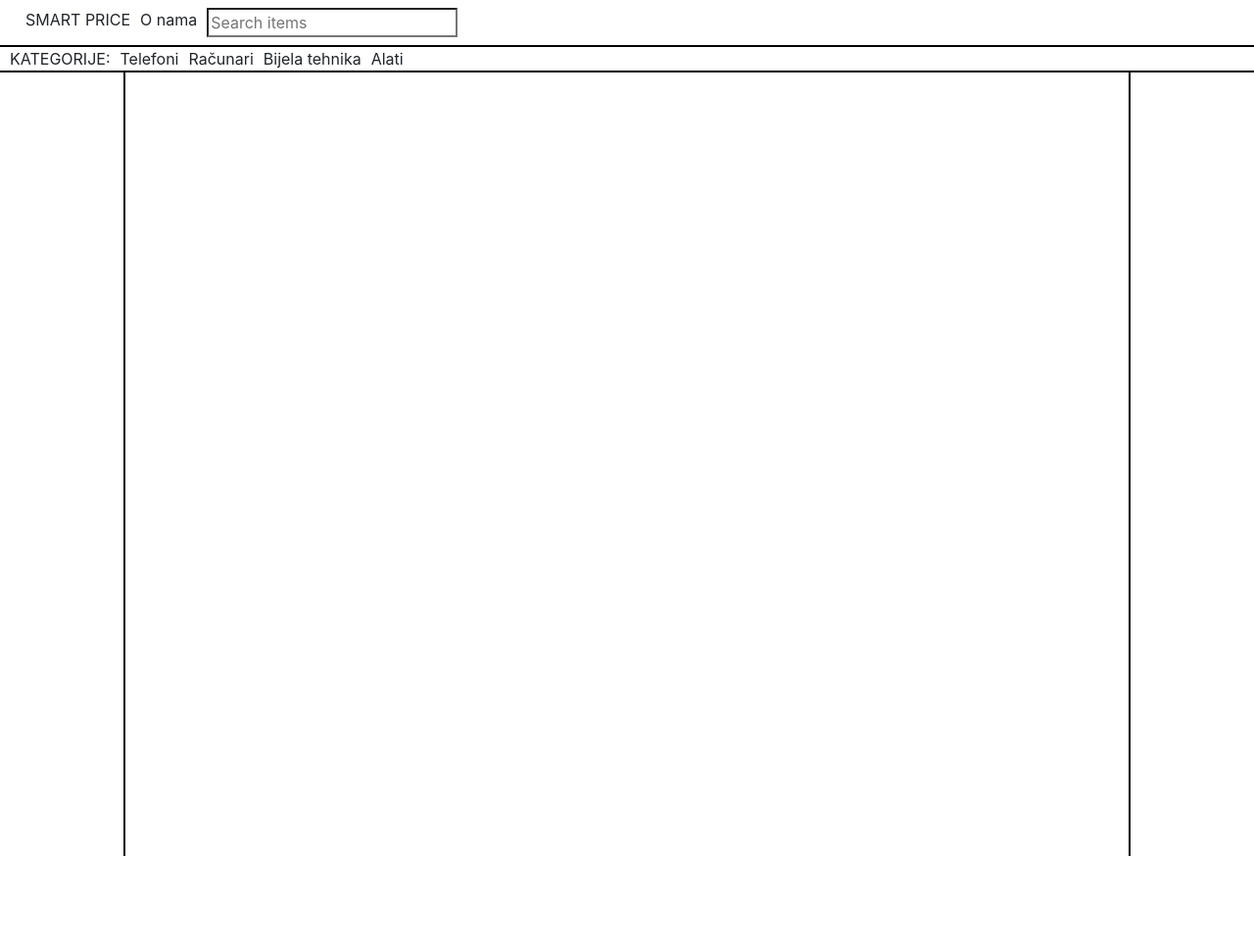
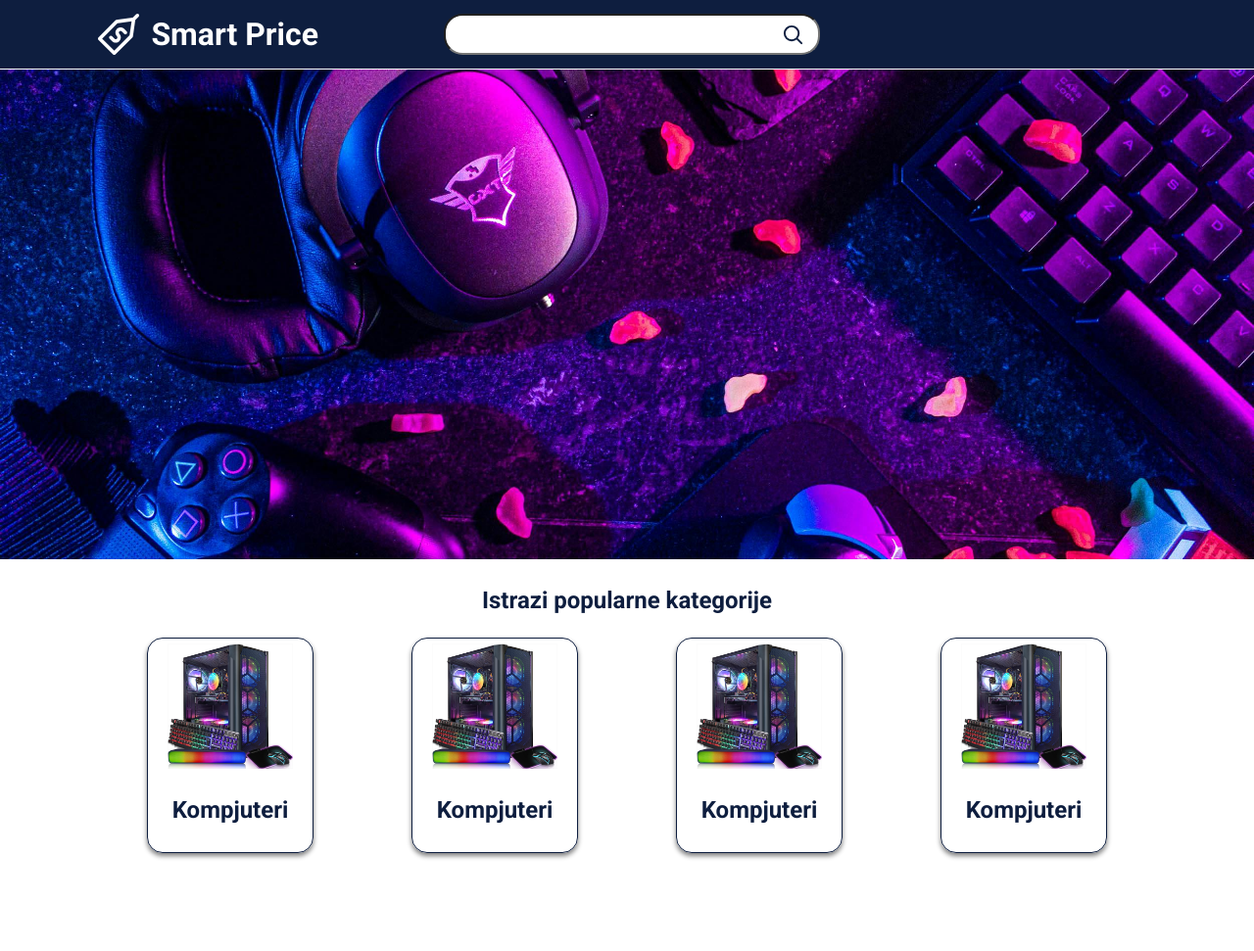
Before and after one commit to sklit-dsk/BeautifulSoup-price-parser, a Django app: page / in a window 1280 px wide. Shown: the whole page at 98% size. Before the commit the page ends 874 px from the top, so only its background shows below. Run offline with Django 5.2, Linux system fonts and the light colour scheme.

Commit message:
add frontend + search (without categories)

```diff
--- /dev/null
+++ b/website/parser/static/parser/css/header.css
@@ -0,0 +1,69 @@
+header {
+
+   position: sticky;
+   left: 0;
+   top: 0;
+   background-color: #0E1E3F;
+   color: white;
+   display: flex;
+   align-items: center;
+   height: 70px;
+   border-bottom: 1px solid white;
+}
+
+.title-section{
+   width: 225px;
+   height: 80%;
+   margin-left: 100px;
+   display: flex;
+   justify-content: space-between;
+   align-items: center;
+}
+
+.main-title{
+   font-size: 2em;
+}
+
+.title-section img {
+   height: 75%;
+}
+.search-section{
+   height: 60%;
+   display: flex;
+   align-items: center;
+   margin-left: 10%;
+   width: clamp(200px, 30%, 1700px);
+}
+.search-section form{
+   position: relative;
+   display: flex;
+   width: 100%;
+   height: 100%;
+}
+
+#main-search-input{
+   text-indent: 20px;
+   font-size: 1.2em;
+   border-radius:1em;
+   width: 100%;
+}
+
+#main-search-button{
+   position: absolute;
+   right: 10px;
+   top: 20%;
+   border: 0;
+   background-color: white;
+   width: 35px;
+   height: 30px;
+   cursor: pointer;
+}
+
+#main-search-button img{
+   width: 100%;
+}
+
+.no-decoration {
+    text-decoration: none; /* Убираем подчеркивание ссылки */
+    color: inherit; /* Наследуем цвет текста от родительского элемента */
+}
--- a/website/parser/static/parser/css/index.css
+++ b/website/parser/static/parser/css/index.css
@@ -1,51 +1,47 @@
-.grid-container {
-    display: grid;
-    grid-template-columns: repeat(4, 25%);
-    align-items: center;
+.hero-container{
+   width: 100%;
+
 }
 
-.grid-item {
-    width: 50%;
-    margin: 10px; /* Добавляем отступы между элементами */
-    box-sizing: border-box; /* Учитываем отступы в расчетах ширины элемента */
-    text-align: center;
+.hero-container img{
+   object-fit: cover;
+   width: 100%;
+   height: 500px;
 }
 
-.grid-item img {
-    width: 100%;
-    align-items: center; /* Выравниваем по вертикали */
+.categories-section{
+   display: flex;
+   flex-direction: column;
+   justify-content: center;
+   align-items: center;
+   width: 100%;
 }
 
-.empty-result {
-    align-items: center; /* Выравниваем по вертикали */
+.categories-section p {
+   font-weight: bold;
+   font-size: 1.5rem;
+   color:#0E1E3F;
 }
 
-ul {
-    list-style-type: none;
+.categories-container{
+   display: flex;
+   justify-content: center;
+   gap: 100px;
+   padding-bottom: 100px;
 }
 
-.main-content {
-    display: flex;
-    width: 100%;
-    height: 100vh; /* 100% высоты окна просмотра */
+.category {
+
+   padding: 5px;
+   padding-left: 20px;
+   padding-right: 20px;
+   border: 1px solid #0E1E3F;
+   box-shadow: 0px 3px 5px gray;
+   border-radius: 1em;
+   width: 10%;
+   text-align: center;
 }
 
-.left {
-    width: 10%;
-    min-height: 100%;
-    border-right: 2px solid black;
-    display: inline;
+.category img{
+   width: 100%;
 }
-
-.right {
-    width: 10%;
-    height: 100%;
-    border-left: 2px solid black;
-    display: inline;
-}
-
-.center {
-    flex-grow: 1;
-
-    display: inline;
-}
--- /dev/null
+++ b/website/parser/static/parser/css/main.css
@@ -0,0 +1,8 @@
+@import url('https://fonts.googleapis.com/css2?family=Roboto:ital,wght@0,100;0,300;0,400;0,500;0,700;0,900;1,100;1,300;1,400;1,500;1,700;1,900&display=swap');
+
+*{
+   font-family: 'Roboto';
+}
+body{
+   margin: 0;
+}
--- a/website/parser/static/parser/css/navbar2.css
+++ /dev/null
@@ -1,20 +0,0 @@
-nav {
-    border-bottom: 2px solid black;
-    display: block;
-}
-
-ul {
-    list-style-type: none;
-    margin: 0;
-    padding: 0;
-    display: flex;
-}
-
-li {
-    display: inline;
-    margin-left: 10px;
-}
-
-.search {
-    display: inline;
-}
--- a/website/parser/templates/parser/index.html
+++ b/website/parser/templates/parser/index.html
@@ -1,57 +1,56 @@
-<!doctype html>
+<!DOCTYPE html>
 {% load static %}
 <html lang="en">
 <head>
-    <!-- Required meta tags -->
-    <meta charset="utf-8">
-    <meta name="viewport" content="width=device-width, initial-scale=1, shrink-to-fit=no">
+    <link rel="stylesheet" href="{% static 'parser/css/main.css' %}">
     <link rel="stylesheet" href="{% static 'parser/css/index.css' %}">
-    <!-- Bootstrap CSS -->
-    <link rel="stylesheet" href="https://cdn.jsdelivr.net/npm/bootstrap@4.1.3/dist/css/bootstrap.min.css"
-          integrity="sha384-MCw98/SFnGE8fJT3GXwEOngsV7Zt27NXFoaoApmYm81iuXoPkFOJwJ8ERdknLPMO" crossorigin="anonymous">
-    <link rel="icon" type="image/png" href="{% static 'parser/images/discount.png' %}">
-    <title>Smart Price</title>
+    <link rel="stylesheet" href="{% static 'parser/css/header.css' %}">
+    <link rel="icon" type="image/png" href="{% static 'parser/images/logo.svg' %}">
+
+    <meta charset="UTF-8">
+    <meta name="viewport" content="width=device-width, initial-scale=1.0">
+    <title>Smart Price Main</title>
 </head>
 <body>
-{% include 'includes/navbar2.html' %}
-{% include 'includes/categories.html' %}
-<div class="main-content">
-    <div class="left"></div>
-    <div class="center">
-        <ul class="found-items">
-        {% for source, values in parsed_sources.items %}
-            <h1 class="shop-name">{{ source.upper }}</h1>
-            {% if values %}
-                <li>
-                    <div class="grid-container">
-                        {% for item in values %}
-                            <div class="grid-item">
-                                <img src="{{ item.picture }}" alt="{{ item.title }}">
-                                <p><a href="{{ item.link }}">{{ item.title }}</a></p>
-                                <p>{{ item.price }} €</p>
+<header>
+    <div class="title-section">
+        <img src="{% static 'parser/images/logo.svg' %}" alt="" srcset="">
+        <h3 class="main-title"><a href="{% url 'index' %}" class="no-decoration">Smart Price</a></h3>
     </div>
-                            {% if forloop.counter|divisibleby:"4" and not forloop.last %}
+    <div class="search-section">
+        <form action="{% url 'search_view' %}" method="GET">
+            <input type="text" name="q" id="main-search-input">
+            <button type="button" id="main-search-button"><img src="{% static 'parser/images/search.svg' %}" alt=""
+                                                               srcset=""></button>
+        </form>
     </div>
-                                <div class="grid-container">
-                            {% endif %}
-                        {% if forloop.last %}
-                            {% for i in remainder %}
-                                <div class="grid-item">
+</header>
+<main>
+    <div class="hero-container">
+        <img src="{% static 'parser/images/hero.jpg' %}" alt="gaming">
     </div>
-                            {% endfor %}
+    <div class="categories-section">
+        <p>Istrazi popularne kategorije</p>
+        <div class="categories-container">
+            <div class="computers category">
+                <img src="../../static/parser/images/computer.jpg" alt="computer">
+                <p>Kompjuteri</p>
             </div>
-                            <div class="grid-container">
-                        {% endif %}
-                        {% endfor %}
+            <div class="computers category">
+                <img src="../../static/parser/images/computer.jpg" alt="computer">
+                <p>Kompjuteri</p>
             </div>
-                </li>
-            {% else %}
-                <p class="empty-result">Nema rezultata.</p>
-            {% endif %}
-        {% endfor %}
-    </ul>
+            <div class="computers category">
+                <img src="../../static/parser/images/computer.jpg" alt="computer">
+                <p>Kompjuteri</p>
             </div>
-    <div class="right"></div>
+            <div class="computers category">
+                <img src="../../static/parser/images/computer.jpg" alt="computer">
+                <p>Kompjuteri</p>
             </div>
+        </div>
+    </div>
+</main>
+
 </body>
 </html>
--- a/website/parser/urls.py
+++ b/website/parser/urls.py
@@ -1,6 +1,8 @@
 from django.urls import path
-from .views import index
+from .views import *
 
 urlpatterns = [
     path('', index, name='index'),
+    path('products', products, name='products'),
+    path('search', search_view, name='search_view'),
 ]
--- a/website/parser/views.py
+++ b/website/parser/views.py
@@ -4,23 +4,44 @@ from django.http import HttpRequest
 from services.parsers import *
 
 
-def parse_sources(search_text: str):
-    return {
-        'multicom': parse_multicom(search_text),
-        'tehnomax': parse_tehnomax(search_text),
-        'datika': parse_datika(search_text),
-    }
+def parse_sources(search_text: str, category: str = None):
+    united_result = parse_multicom(search_text, category) + parse_tehnomax(search_text, category) + parse_datika(
+        search_text, category)
+
+    return united_result
 
 
 # Create your views here.
+# def index(request: HttpRequest):
+#     if request.method == 'POST':
+#         search_text = request.POST.get('search_text')
+#         sources = parse_sources(search_text)
+#         context = {
+#             'parsed_sources': sources,
+#             'remainder': [str(i) for i in range(len(sources) % 4)],
+#         }
+#         return render(request, 'parser/old_index.html', context=context)
+#     elif request.method == 'GET':
+#         return render(request, 'parser/old_index.html')
+
+
 def index(request: HttpRequest):
-    if request.method == 'POST':
-        search_text = request.POST.get('search_text')
-        sources = parse_sources(search_text)
-        context = {
-            'parsed_sources': sources,
-            'remainder': [str(i) for i in range(len(sources) % 4)],
-        }
-        return render(request, 'parser/index.html', context=context)
-    elif request.method == 'GET':
-        return render(request, 'parser/index.html')
+    return render(request, 'parser/index.html')
+
+
+def products(request: HttpRequest):
+    return render(request, 'parser/products.html')
+
+
+def search_view(request: HttpRequest):
+    search_text = request.GET.get('q', '')
+    search_result = []
+    if search_text:
+        search_result = parse_sources(search_text)
+
+    search_result.sort(key=lambda x: x['price'])
+
+    context = {
+        'search_result': search_result,
+    }
+    return render(request, 'parser/products.html', context)
```
Also changed, not shown: website/parser/static/parser/css/categories.css (deleted, +0 -10 lines), website/parser/static/parser/css/products.css (added, +79 -0 lines), website/parser/static/parser/js/test.js (added, +8 -0 lines), website/parser/templates/parser/products.html (added, +42 -0 lines), website/services/categories.py (+4 -8 lines), website/services/db_manager.py (added, +25 -0 lines), website/services/parsers.py (+56 -56 lines), website/parser/static/parser/images/computer.jpg (added), website/parser/static/parser/images/hero.jpg (added), website/parser/static/parser/images/logo.svg (added), website/parser/static/parser/images/search.svg (added), website/services/products/datika.csv (added). Lines whose indentation alone changed are shown as unchanged.
